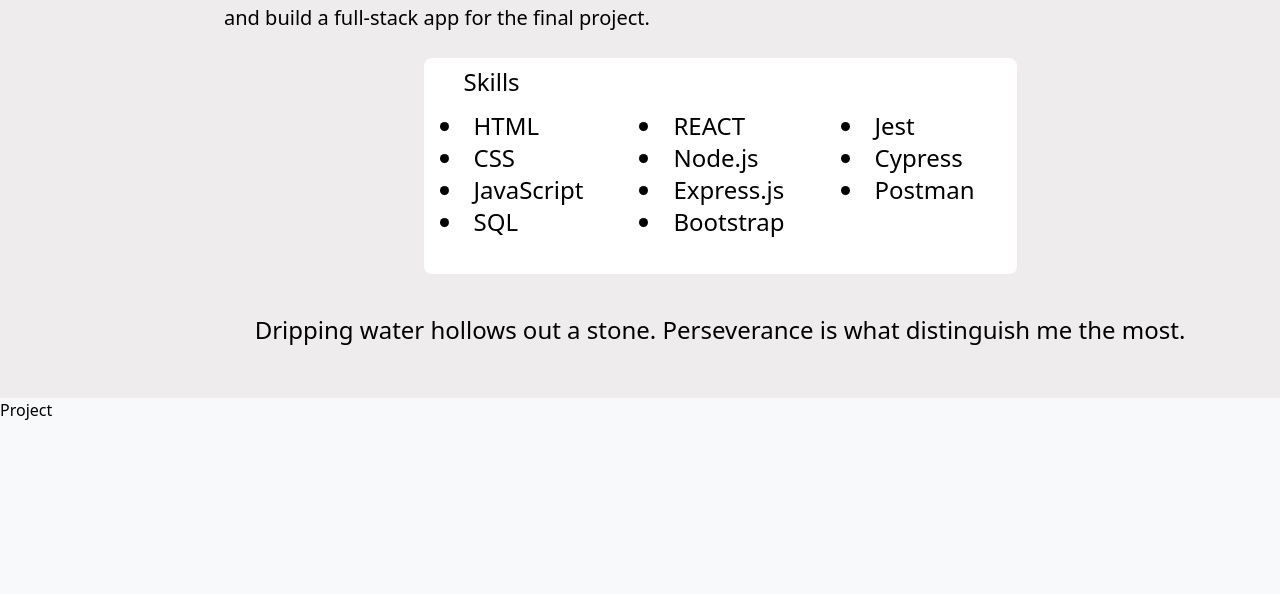
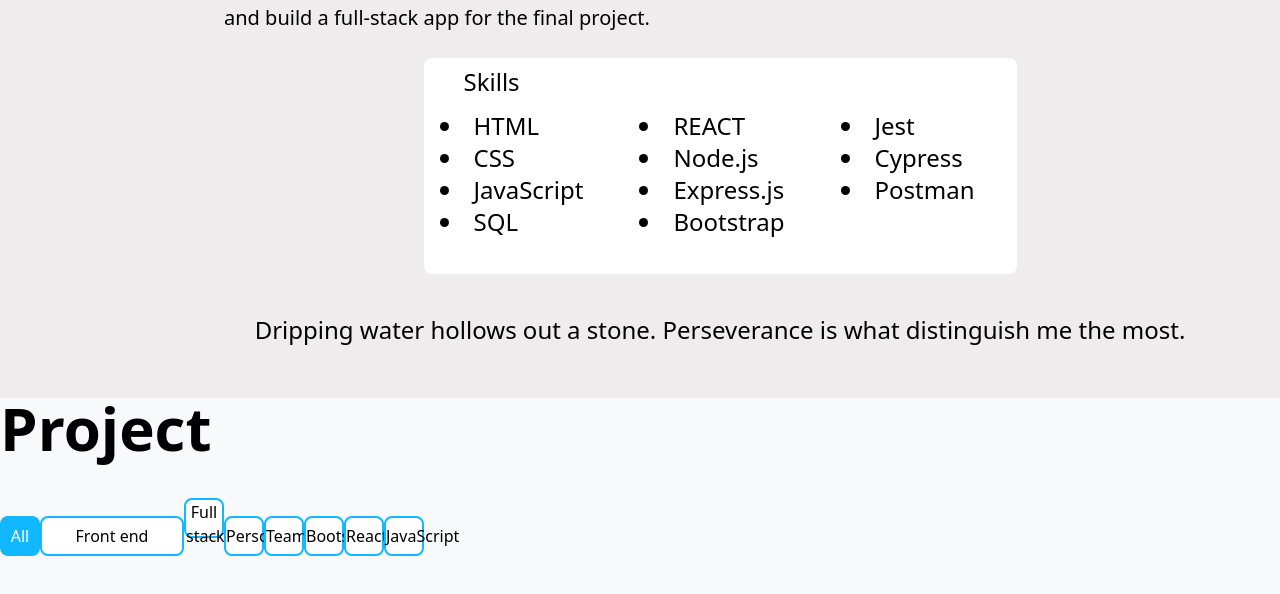
Before and after one commit to tcisse/porfolio-nextailwind, a Next.js app: page / in a window 1280 px wide. Shown: the part 1002-1596 px from the top of the page. Built offline with nearby package versions, Linux system fonts and the light colour scheme.

Commit message:
projects page

```diff
--- a/package.json
+++ b/package.json
@@ -9,6 +9,7 @@
     "lint": "next lint"
   },
   "dependencies": {
+    "animate.css": "^4.1.1",
     "next": "12.2.5",
     "react": "18.2.0",
     "react-dom": "18.2.0"
--- a/pages/index.js
+++ b/pages/index.js
@@ -18,7 +18,7 @@ export default function Home() {
           </div>
           <div className="text-white lg:grid grid-cols-2 lg:mt-32 mt-10 md:10 sm:10">
             <div>
-              <h1 className="lg:text-6xl md:text-4xl text-2xl lg:ml-36 md:ml-10 ml-10">
+              <h1 className="lg:text-6xl md:text-4xl text-2xl lg:ml-36 md:ml-10 ml-10 animate__animated animate__bounce">
                 Luis Rodrigues
               </h1>
               <h1 className="lg:text-6xl text-2xl lg:ml-48 ml-10 lg:mt-5 mt-5 ">
@@ -167,8 +167,18 @@ export default function Home() {
         </p>
       </div>
       <div className="lg:w-[1440px] lg:h-[700px] bg-[#F8F9FA]">
-        <div>
-          <h1>Project</h1>
+        <div className="">
+          <h1 className="text-6xl font-bold">Project</h1>
+        </div>
+        <div className="mt-10">
+          <button className="rounded-lg bg-[#12B8FF] w-10 h-10 text-white">All</button>
+          <button className="rounded-lg bg-white border-2 border-[#12B8FF] w-36 h-10 text-black">Front end</button>
+          <button className="rounded-lg bg-white border-2 border-[#12B8FF] w-10 h-10 text-black">Full stack</button>
+          <button className="rounded-lg bg-white border-2 border-[#12B8FF] w-10 h-10 text-black">Personal</button>
+          <button className="rounded-lg bg-white border-2 border-[#12B8FF] w-10 h-10 text-black">Team</button>
+          <button className="rounded-lg bg-white border-2 border-[#12B8FF] w-10 h-10 text-black">Bootstrap</button>
+          <button className="rounded-lg bg-white border-2 border-[#12B8FF] w-10 h-10 text-black">React</button>
+          <button className="rounded-lg bg-white border-2 border-[#12B8FF] w-10 h-10 text-black">JavaScript</button>
         </div>
       </div>
     </>
```
Also changed, not shown: 2 other files (tests, documents, lock files or other folders).
